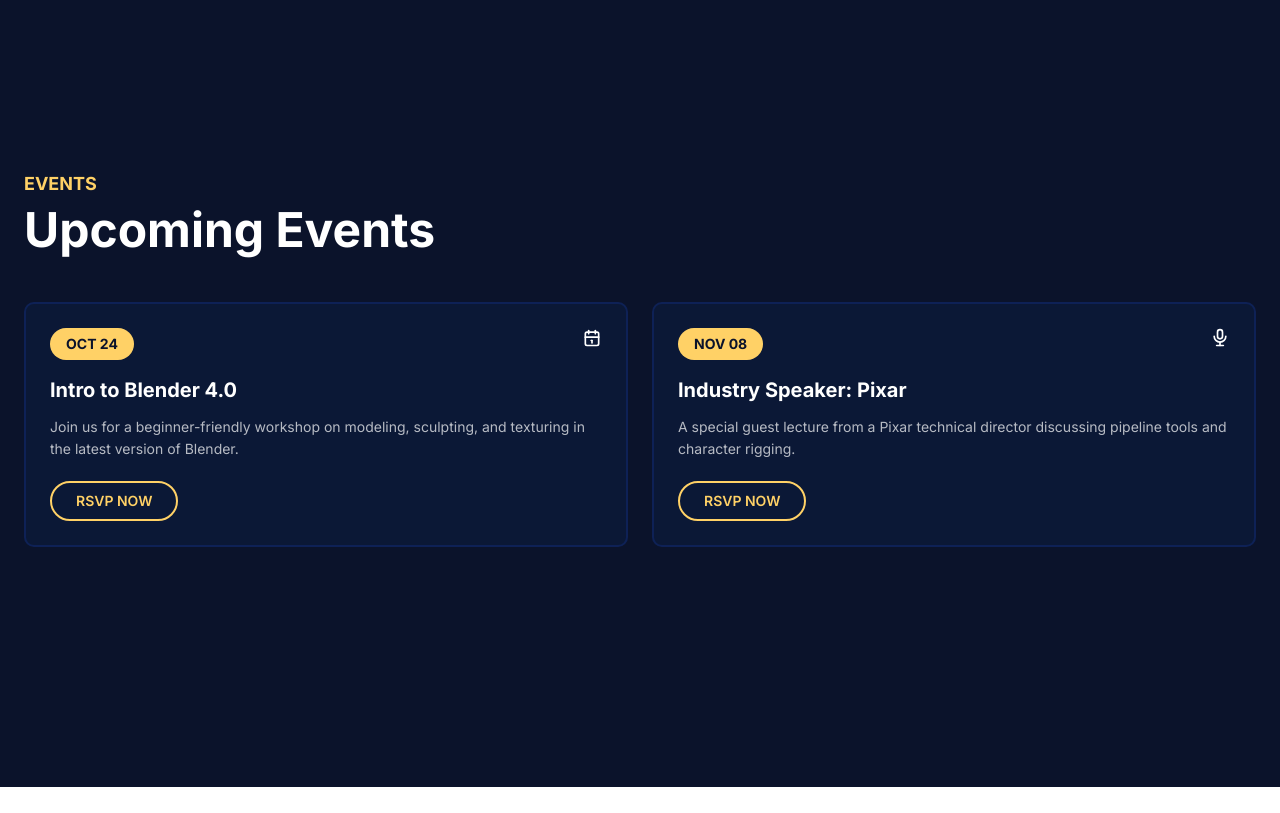
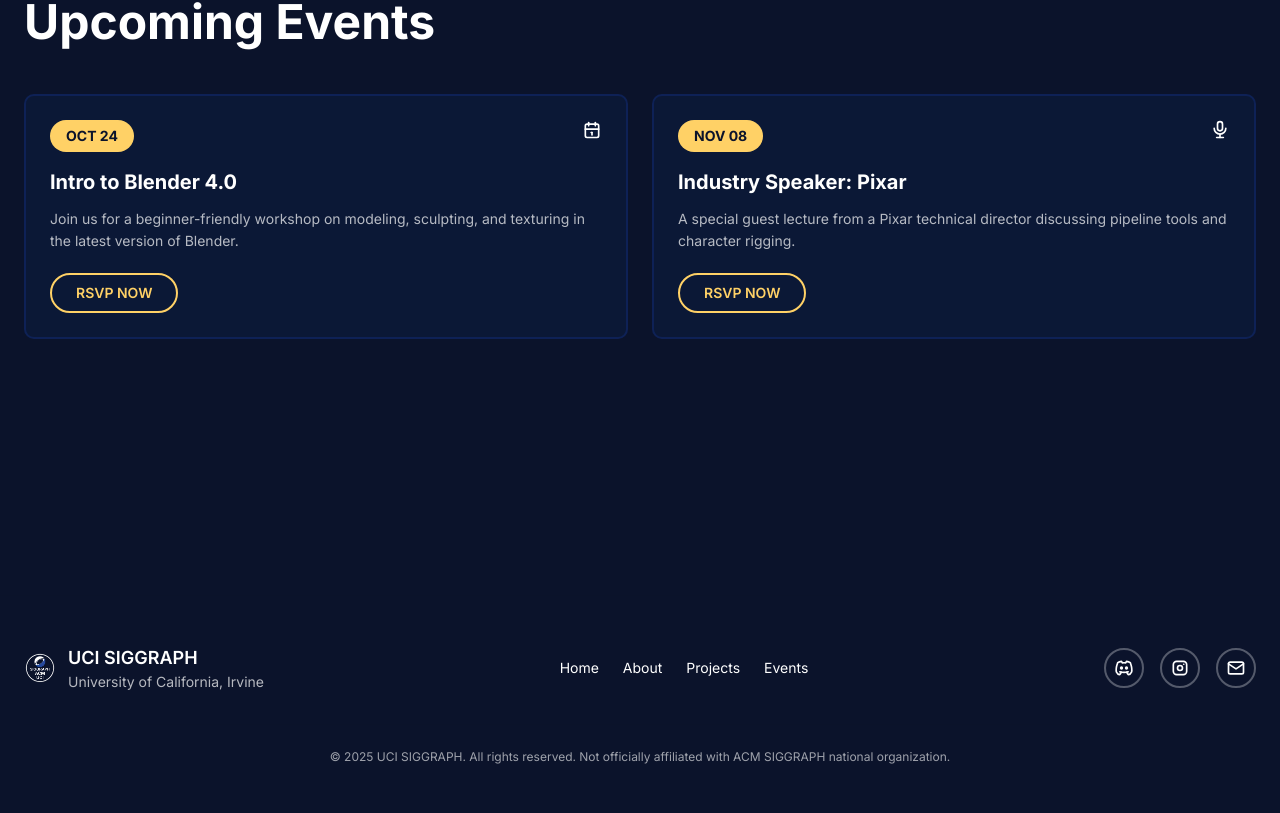
Before and after one commit to baller7215/uci-siggraph, a Next.js app in the folder site/: page / in a window 1280 px wide. Shown: the part 2854-3667 px from the top of the page. Before the commit the page ends 3641 px from the top, so only its background shows below. Built offline with nearby package versions, Linux system fonts and the light colour scheme.

Commit message:
feat: finish footer

```diff
--- a/site/app/page.tsx
+++ b/site/app/page.tsx
@@ -6,6 +6,7 @@
 import { About } from "@/components/About";
 import { Projects } from "@/components/Projects";
 import { Events } from "@/components/Events";
+import { Footer } from "@/components/Footer";
 
 export default function Home() {
   const navItems = [
@@ -101,6 +102,9 @@
 
       {/* events section */}
       <Events />
+
+      {/* footer */}
+      <Footer />
     </div>
   );
 }
--- a/site/components/Events.tsx
+++ b/site/components/Events.tsx
@@ -63,7 +63,7 @@
     ];
 
     return (
-        <section id="events" className="py-60 w-screen relative bg-[#0b132b]">
+        <section id="events" className="py-64 w-screen relative bg-[#0b132b]">
             <div className="relative mx-auto flex flex-col gap-12 items-start justify-center max-w-7xl px-6">
                 {/* events section title */}
                 <div className="flex flex-col gap-2">
--- /dev/null
+++ b/site/components/Footer.tsx
@@ -0,0 +1,82 @@
+import Image from "next/image";
+import { IconBrandDiscord, IconBrandInstagram, IconMail } from "@tabler/icons-react";
+
+export function Footer() {
+    const navLinks = [
+        { name: "Home", link: "/" },
+        { name: "About", link: "#about" },
+        { name: "Projects", link: "#projects" },
+        { name: "Events", link: "#events" },
+    ];
+
+    const socialLinks = [
+        { icon: IconBrandDiscord, link: "https://discord.gg/wGP3uAkz", label: "Discord" },
+        { icon: IconBrandInstagram, link: "https://www.instagram.com/siggraph.uci/", label: "Instagram" },
+        { icon: IconMail, link: "mailto:uci-chapter@acmsiggraph.org", label: "Email" },
+    ];
+
+    return (
+        <footer className="w-screen relative bg-[#0b132b] border-t border-border/20">
+            <div className="relative mx-auto max-w-7xl px-6 py-12">
+                {/* main footer content */}
+                <div className="flex flex-col md:flex-row items-start md:items-center justify-between gap-8 mb-8">
+                    {/* left side - logo and text */}
+                    <div className="flex items-center gap-3">
+                        <div className="relative w-8 h-8">
+                            <Image
+                                src="/logo/siggraph-logo.png"
+                                alt="UCI SIGGRAPH Logo"
+                                fill
+                                className="object-contain"
+                            />
+                        </div>
+                        <div className="flex flex-col">
+                            <span className="text-background font-semibold text-lg">UCI SIGGRAPH</span>
+                            <span className="text-background/70 text-sm">University of California, Irvine</span>
+                        </div>
+                    </div>
+
+                    {/* center - navigation links */}
+                    <nav className="flex flex-wrap items-center gap-6">
+                        {navLinks.map((link, idx) => (
+                            <a
+                                key={idx}
+                                href={link.link}
+                                className="text-background hover:text-primary transition-colors text-sm"
+                            >
+                                {link.name}
+                            </a>
+                        ))}
+                    </nav>
+
+                    {/* right side - social media icons */}
+                    <div className="flex items-center gap-4">
+                        {socialLinks.map((social, idx) => {
+                            const IconComponent = social.icon;
+                            return (
+                                <a
+                                    key={idx}
+                                    href={social.link}
+                                    aria-label={social.label}
+                                    className="w-10 h-10 rounded-full border-2 border-background/30 flex items-center justify-center text-background hover:border-primary hover:text-primary transition-all duration-300"
+                                >
+                                    <IconComponent className="w-5 h-5" />
+                                </a>
+                            );
+                        })}
+                    </div>
+                </div>
+
+                {/* divider */}
+                <div className="border-t border-border/20 mb-6" />
+
+                {/* copyright */}
+                <div className="text-center">
+                    <p className="text-background/60 text-xs">
+                        © 2025 UCI SIGGRAPH. All rights reserved. Not officially affiliated with ACM SIGGRAPH national organization.
+                    </p>
+                </div>
+            </div>
+        </footer>
+    );
+}
--- a/site/components/Projects.tsx
+++ b/site/components/Projects.tsx
@@ -74,7 +74,7 @@
     ];
 
     return (
-        <section id="projects" className="py-60 w-screen relative bg-[#0b132b]">
+        <section id="projects" className="py-32 w-screen relative bg-[#0b132b]">
             <div className="relative mx-auto flex flex-col gap-12 items-start justify-center max-w-7xl px-6">
                 {/* projects section title */}
                 <div className="flex flex-col gap-2">
```
